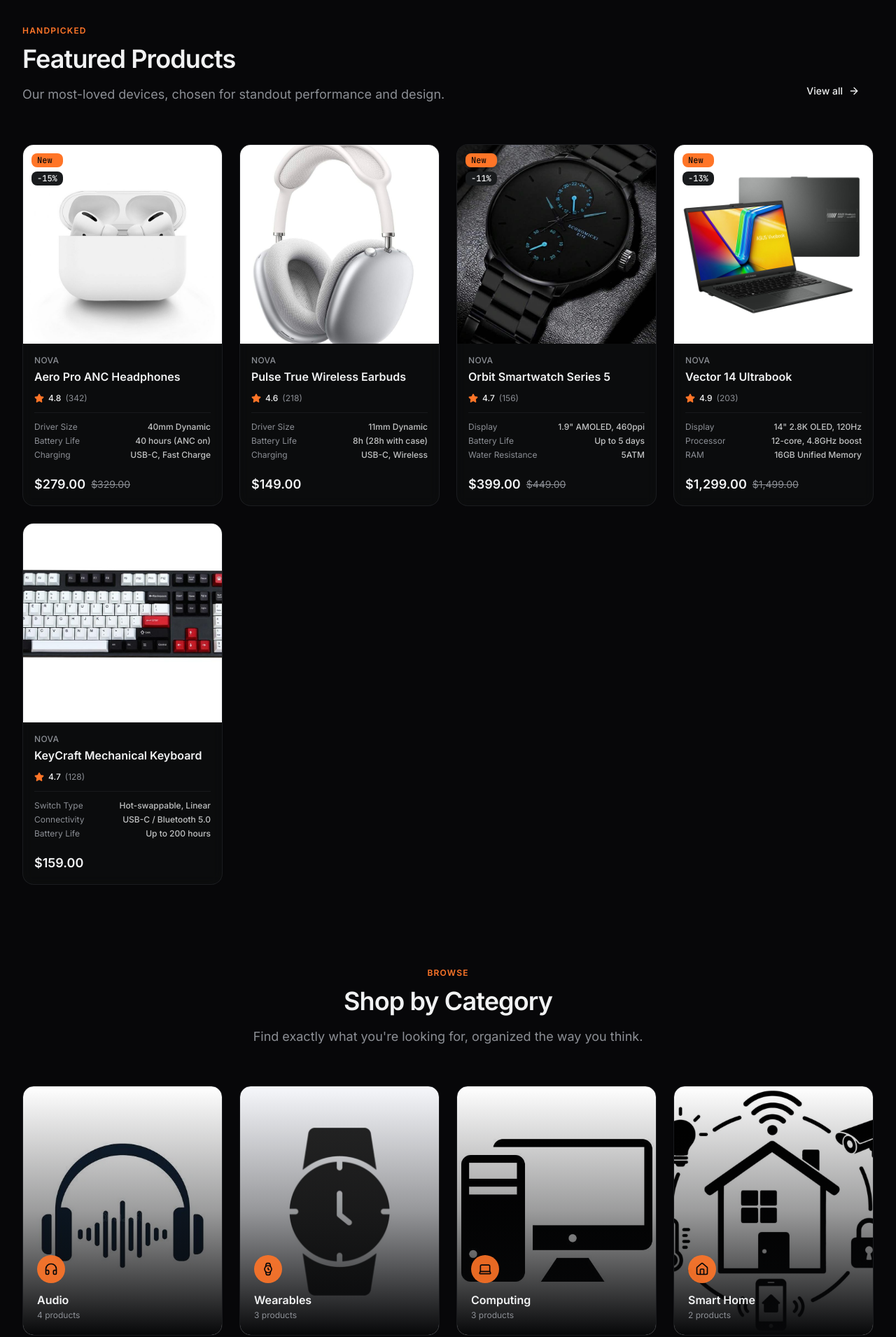
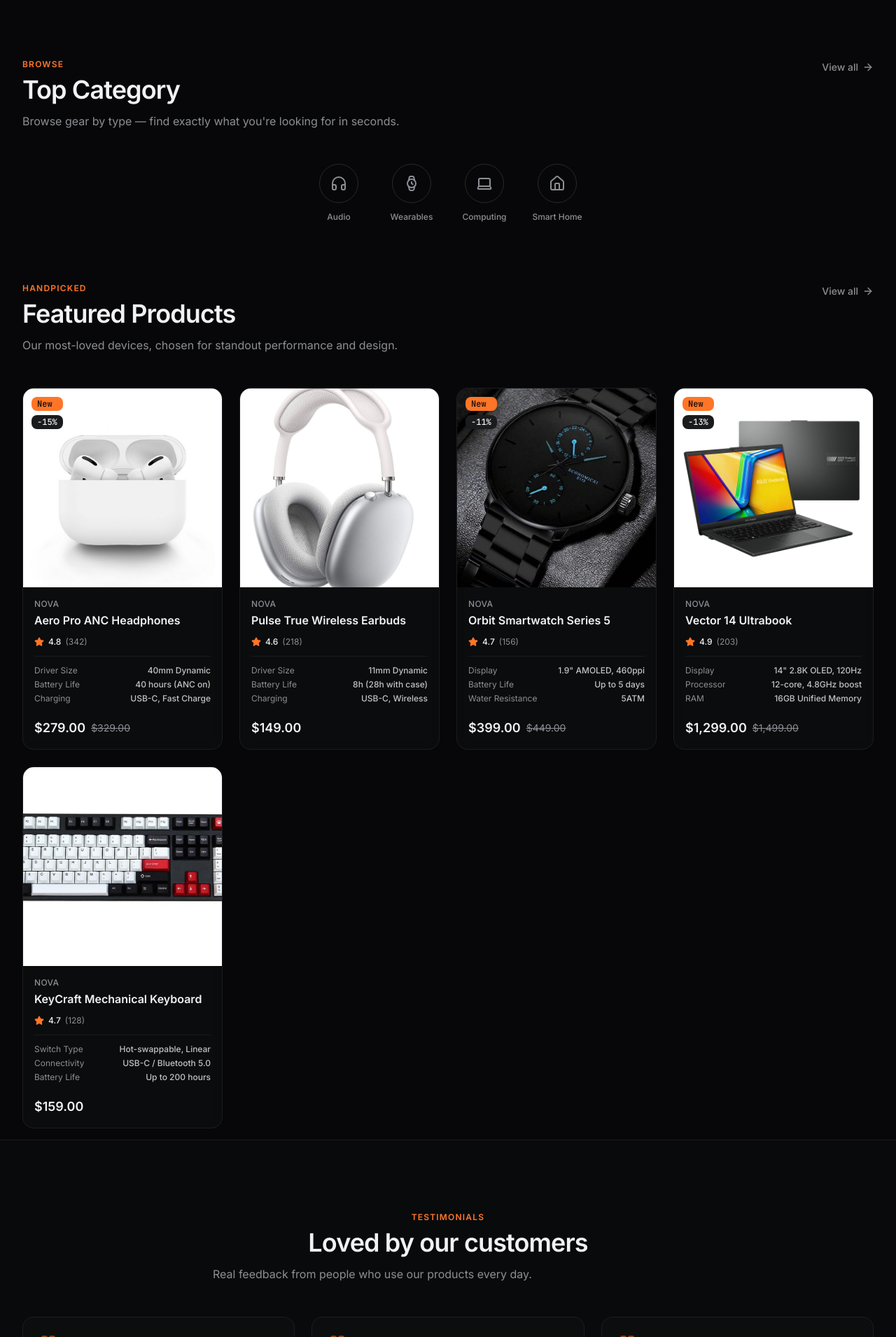
Before and after one commit to NONG-OFFICIAL-DEV/TECHSTORE, a Next.js app: page / in a window 1280 px wide. Shown: the part 490-2400 px from the top of the page at 70% size. Built offline with nearby package versions, Linux system fonts and the light colour scheme.

Commit message:
improve header responsive

```diff
--- a/src/app/api/resolve-map-link/route.ts
+++ b/src/app/api/resolve-map-link/route.ts
@@ -21,7 +21,7 @@ export async function GET(request: NextRequest) {
       },
     });
 
-    let finalUrl = response.url || url;
+    const finalUrl = response.url || url;
     let coords = parseCoordsFromGoogleMapsUrl(finalUrl);
 
     // Some short links land on an interstitial page rather than encoding
--- a/src/app/page.tsx
+++ b/src/app/page.tsx
@@ -8,8 +8,8 @@ export default function HomePage() {
   return (
     <>
       <Hero />
+      <Categories />
       <FeaturedProducts />
-      <Categories />
       <Testimonials />
       <CtaSection />
     </>
--- a/src/app/products/page.tsx
+++ b/src/app/products/page.tsx
@@ -10,6 +10,7 @@ import { CategoryFilter } from "@/components/product/category-filter";
 import { SortDropdown } from "@/components/product/sort-dropdown";
 import { Pagination } from "@/components/shared/pagination";
 import { Breadcrumb } from "@/components/shared/breadcrumb";
+import { SectionHeading } from "@/components/shared/section-heading";
 
 const PAGE_SIZE = 8;
 
@@ -81,15 +82,10 @@ export default function ProductsPage() {
   return (
     <div className="mx-auto max-w-7xl px-6 md:px-8 py-5">
       <Breadcrumb items={[{ label: "Products" }]} className="mb-8" />
-
-      <div className="mb-8">
-        <h1 className="text-3xl md:text-4xl font-bold tracking-tight text-foreground">
-          All Products
-        </h1>
-        <p className="mt-2 text-muted-foreground">
-          {filtered.length} product{filtered.length !== 1 ? "s" : ""} found
-        </p>
-      </div>
+      <SectionHeading
+        title="All Products"
+        description={`${filtered.length} product${filtered.length !== 1 ? "s" : ""} found`}
+      />
 
       <CategoryFilter
         categories={categories}
--- a/src/components/home/categories.tsx
+++ b/src/components/home/categories.tsx
@@ -1,10 +1,11 @@
 "use client";
 
 import Link from "next/link";
-import Image from "next/image";
 import { motion } from "framer-motion";
-import { Headphones, Watch, Laptop, Home as HomeIcon, LucideIcon } from "lucide-react";
+import { Headphones, Watch, Laptop, Home as HomeIcon, type LucideIcon } from "lucide-react";
 import { categories } from "@/data/products";
+import { Container } from "@/components/shared/container";
+import { cn } from "@/lib/utils";
 import { SectionHeading } from "@/components/shared/section-heading";
 
 const ICON_MAP: Record<string, LucideIcon> = {
@@ -16,52 +17,62 @@ const ICON_MAP: Record<string, LucideIcon> = {
 
 export function Categories() {
   return (
-    <section className="mx-auto max-w-7xl px-6 md:px-8 py-16 md:py-24">
+    <Container className="py-16 md:py-16">
       <SectionHeading
         eyebrow="Browse"
-        title="Shop by Category"
-        description="Find exactly what you're looking for, organized the way you think."
-        align="center"
+        title="Top Category"
+        description="Browse gear by type — find exactly what you're looking for in seconds."
+        action={{ label: "View all", href: "/categories" }}
       />
 
-      <div className="grid grid-cols-2 lg:grid-cols-4 gap-4 md:gap-6">
+      {/* Icon row: horizontal scroll on mobile, wraps + centers from sm up */}
+      <div className="relative">
+        <div
+          className={cn(
+            "flex gap-6 overflow-x-auto scrollbar-hide snap-x snap-proximity",
+            "px-4 -mx-4 scroll-px-4",
+            "sm:flex-wrap sm:justify-center sm:overflow-visible sm:px-0 sm:mx-0"
+          )}
+        >
           {categories.map((category, index) => {
             const Icon = ICON_MAP[category.icon] ?? Headphones;
             return (
               <motion.div
                 key={category.id}
-              initial={{ opacity: 0, y: 20 }}
+                initial={{ opacity: 0, y: 16 }}
                 whileInView={{ opacity: 1, y: 0 }}
                 viewport={{ once: true, margin: "-60px" }}
-              transition={{ duration: 0.4, delay: index * 0.08, ease: "easeOut" }}
+                transition={{ duration: 0.35, delay: index * 0.06, ease: "easeOut" }}
+                className="shrink-0 snap-start"
               >
                 <Link
                   href={`/products?category=${category.slug}`}
-                className="group relative flex flex-col justify-end overflow-hidden rounded-2xl border border-border/60 aspect-[4/5] p-5 transition-all duration-300 hover:border-primary/40"
+                  className="group flex flex-col items-center gap-3 w-20"
                 >
-                <Image
-                  src={category.image}
-                  alt={category.name}
-                  fill
-                  sizes="(max-width: 768px) 50vw, 25vw"
-                  className="object-cover transition-transform duration-500 ease-out group-hover:scale-110 -z-20"
-                />
-                <div className="absolute inset-0 bg-gradient-to-t from-background via-background/40 to-transparent -z-10" />
-
-                <div className="flex h-10 w-10 items-center justify-center rounded-full bg-primary/90 backdrop-blur-sm mb-3">
-                  <Icon className="h-5 w-5 text-primary-foreground" />
-                </div>
-                <h3 className="text-base font-semibold text-foreground">
+                  <span
+                    className={cn(
+                      "flex h-14 w-14 items-center justify-center rounded-full border border-border",
+                      "transition-all duration-300 group-hover:border-primary group-hover:-translate-y-1",
+                      "group-hover:shadow-lg group-hover:shadow-primary/15"
+                    )}
+                  >
+                    <Icon className="h-6 w-6 text-muted-foreground transition-colors group-hover:text-primary" />
+                  </span>
+                  <span className="text-xs font-medium text-muted-foreground text-center transition-colors group-hover:text-foreground">
                     {category.name}
-                </h3>
-                <p className="text-xs text-muted-foreground mt-0.5">
-                  {category.productCount} products
-                </p>
+                  </span>
                 </Link>
               </motion.div>
             );
           })}
         </div>
-    </section>
+
+        {/* Edge fade hinting more content on mobile scroll */}
+        <div
+          className="pointer-events-none absolute inset-y-0 left-0 right-0 sm:hidden [mask-image:linear-gradient(to_right,transparent,black_20px,black_calc(100%-28px),transparent)]"
+          aria-hidden
+        />
+      </div>
+    </Container>
   );
 }
--- a/src/components/home/featured-products.tsx
+++ b/src/components/home/featured-products.tsx
@@ -1,28 +1,18 @@
 import { getFeaturedProducts } from "@/data/products";
 import { ProductCard } from "@/components/product/product-card";
 import { SectionHeading } from "@/components/shared/section-heading";
-import { Button } from "@/components/ui/button";
-import Link from "next/link";
-import { ArrowRight } from "lucide-react";
 
 export function FeaturedProducts() {
   const featured = getFeaturedProducts();
 
   return (
     <section className="mx-auto max-w-7xl px-6 md:px-8 py-4 md:py-4">
-      <div className="flex items-end justify-between gap-4 flex-wrap">
-        <SectionHeading
-          eyebrow="Handpicked"
-          title="Featured Products"
-          description="Our most-loved devices, chosen for standout performance and design."
-          className="mb-0"
-        />
-        <Button variant="ghost" asChild className="gap-2 mb-14 shrink-0">
-          <Link href="/products">
-            View all <ArrowRight className="h-4 w-4" />
-          </Link>
-        </Button>
-      </div>
+      <SectionHeading
+        eyebrow="Handpicked"
+        title="Featured Products"
+        description="Our most-loved devices, chosen for standout performance and design."
+        action={{ label: "View all", href: "/products" }}
+      />
 
       <div className="grid grid-cols-2 md:grid-cols-3 xl:grid-cols-4 gap-4 md:gap-6">
         {featured.map((product, index) => (
--- /dev/null
+++ b/src/components/shared/container.tsx
@@ -0,0 +1,20 @@
+import { cn } from "@/lib/utils";
+
+/**
+ * Use this to wrap every top-level page section instead of repeating
+ * "mx-auto max-w-7xl px-4 sm:px-6 lg:px-8" by hand in each component.
+ * One source of truth = sections can never drift out of alignment.
+ */
+export function Container({
+  children,
+  className,
+}: {
+  children: React.ReactNode;
+  className?: string;
+}) {
+  return (
+    <div className={cn("mx-auto max-w-7xl px-4 sm:px-6 lg:px-8", className)}>
+      {children}
+    </div>
+  );
+}
--- a/src/components/shared/section-heading.tsx
+++ b/src/components/shared/section-heading.tsx
@@ -1,6 +1,8 @@
 "use client";
 
+import Link from "next/link";
 import { motion } from "framer-motion";
+import { ArrowRight } from "lucide-react";
 import { cn } from "@/lib/utils";
 
 interface SectionHeadingProps {
@@ -8,6 +10,9 @@ interface SectionHeadingProps {
   title: string;
   description?: string;
   align?: "left" | "center";
+  /** Optional "View all" style link — always stays on the same row as
+      the title (title left, link right), regardless of `align`. */
+  action?: { label: string; href: string };
   className?: string;
 }
 
@@ -16,30 +21,57 @@ export function SectionHeading({
   title,
   description,
   align = "left",
+  action,
   className,
 }: SectionHeadingProps) {
+  // Centering only makes sense when there's no side-by-side action link —
+  // a centered title fighting a right-pinned link looks broken, so the
+  // row layout takes priority whenever `action` is provided.
+  const useCenteredLayout = align === "center" && !action;
+
   return (
     <motion.div
       initial={{ opacity: 0, y: 16 }}
       whileInView={{ opacity: 1, y: 0 }}
       viewport={{ once: true, margin: "-80px" }}
       transition={{ duration: 0.5, ease: "easeOut" }}
+      className={cn("mb-8 md:mb-12", className)}
+    >
+      <div
         className={cn(
-        "mb-10 md:mb-14",
-        align === "center" && "text-center mx-auto max-w-2xl",
-        className
+          "flex items-start justify-between gap-4",
+          useCenteredLayout && "flex-col items-center text-center mx-auto max-w-2xl"
         )}
       >
+        <div>
           {eyebrow && (
-        <span className="inline-block text-xs font-semibold uppercase tracking-widest text-primary mb-3">
+            <span className="inline-block text-xs font-semibold uppercase tracking-widest text-primary mb-2">
               {eyebrow}
             </span>
           )}
-      <h2 className="text-3xl md:text-4xl font-bold tracking-tight text-foreground">
+          <h2 className="text-xl sm:text-2xl md:text-3xl lg:text-4xl font-bold tracking-tight text-foreground">
             {title}
           </h2>
+        </div>
+
+        {action && (
+          <Link
+            href={action.href}
+            className="group shrink-0 inline-flex items-center gap-1.5 text-sm font-medium text-muted-foreground transition-colors hover:text-primary mt-1 sm:mt-2"
+          >
+            {action.label}
+            <ArrowRight className="h-4 w-4 transition-transform group-hover:translate-x-0.5" />
+          </Link>
+        )}
+      </div>
+
       {description && (
-        <p className="mt-4 text-base md:text-lg text-muted-foreground leading-relaxed">
+        <p
+          className={cn(
+            "mt-3 text-sm md:text-base text-muted-foreground leading-relaxed",
+            useCenteredLayout && "mx-auto max-w-2xl"
+          )}
+        >
           {description}
         </p>
       )}
```
Also changed, not shown: src/app/cart/page.tsx (+13 -10 lines). Lines whose indentation alone changed are shown as unchanged.
